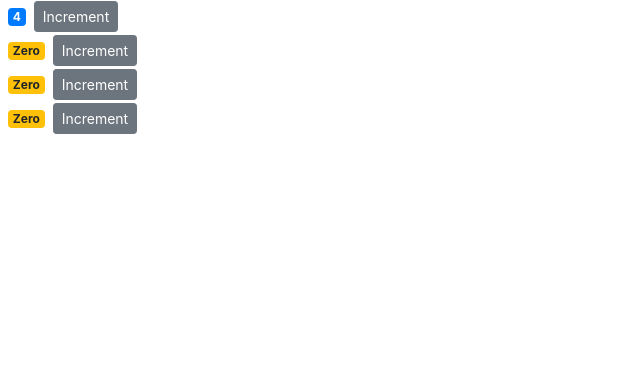
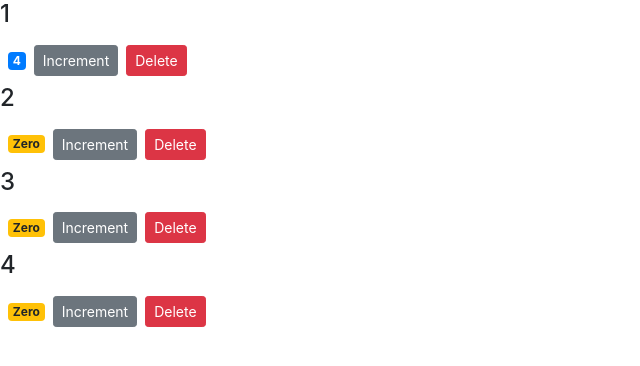
Before and after one commit to serenaleung/counter, a React (Create React App) app: page / in a window 1280 px wide. Shown: the top 366 px of the page, without its empty margins (0-640 px from the left). Built offline with nearby package versions, Linux system fonts and the light colour scheme.

Commit message:
Passing children and setup delete by raising and handling event

```diff
--- a/src/components/counter.jsx
+++ b/src/components/counter.jsx
@@ -15,6 +15,7 @@
 
     return (
       <div>
+        <h4>{this.props.id}</h4>
         {/* {this.state.tags.length === 0 && 'Please create a new tag!'} */}
         {/* {this.renderTags()} */}
         <span className={this.getBadgeClasses()}>{this.formatCount()}</span>
@@ -23,6 +24,12 @@
           className='btn btn-secondary btn-sm'
         >
           Increment
+        </button>
+        <button
+          onClick={this.props.onDelete}
+          className='btn btn-danger btn-sm m-2'
+        >
+          Delete
         </button>
       </div>
     );
--- a/src/components/counters.jsx
+++ b/src/components/counters.jsx
@@ -10,11 +10,21 @@
       { id: 4, value: 0 }
     ]
   };
+
+  handleDelete = () => {
+    console.log('Event handler called');
+  };
+
   render() {
     return (
       <div>
         {this.state.counters.map(counter => (
-          <Counter key={counter.id} value={counter.value} />
+          <Counter
+            key={counter.id}
+            onDelete={this.handleDelete}
+            value={counter.value}
+            id={counter.id}
+          />
         ))}
       </div>
     );
```
